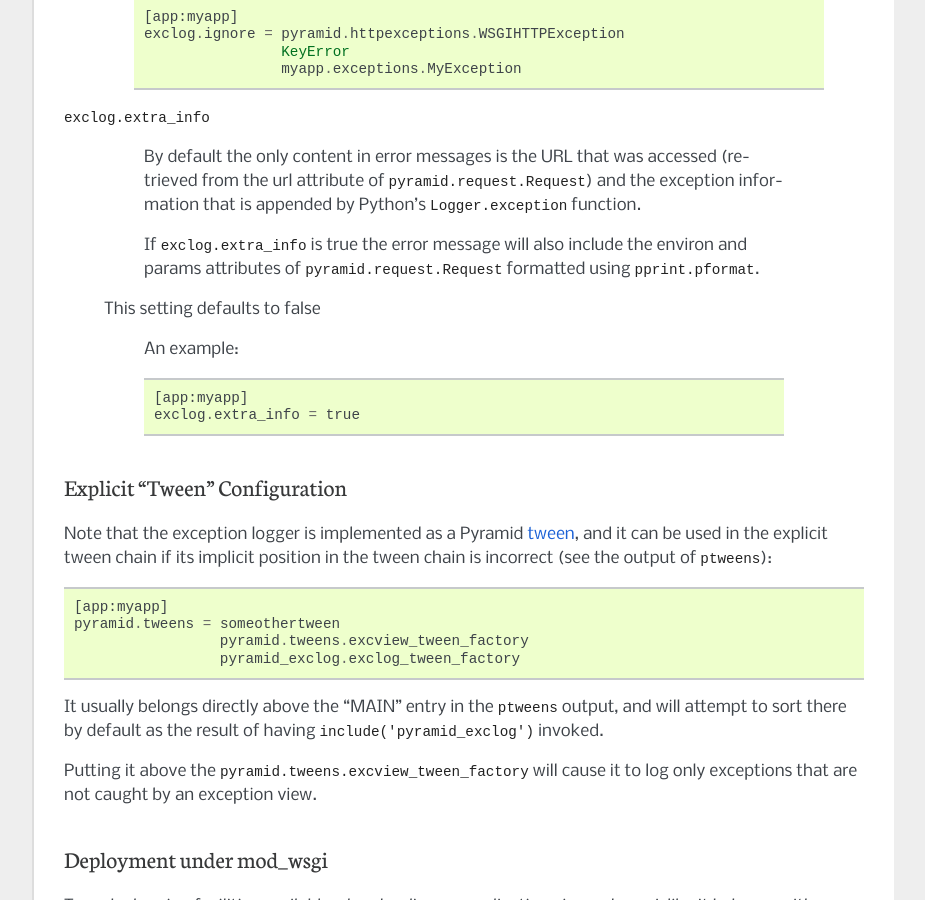
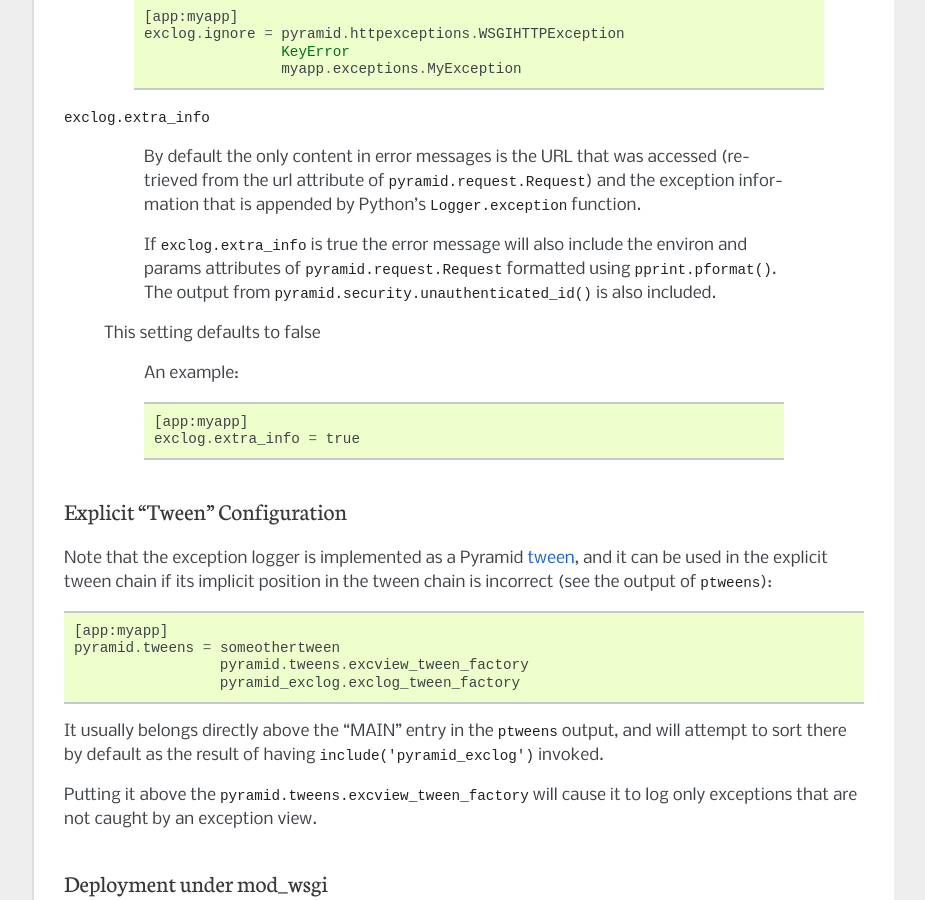
Before and after one commit to Pylons/pyramid_exclog, a Sphinx documentation site: the page built from docs/index.rst, in a window 1280 px wide and 900 px high, scrolled down 4743 px. Shown: the whole window, without its empty margins (198-1123 px from the left). Built offline with Sphinx 7.4.7, drawn with Linux system fonts in a browser that asks for light colours.

Commit message:
Documented adding the user in the message.

```diff
--- a/docs/index.rst
+++ b/docs/index.rst
@@ -290,7 +290,8 @@
 
    If ``exclog.extra_info`` is true the error message will also include
    the environ and params attributes of ``pyramid.request.Request`` formatted
-   using ``pprint.pformat``.
+   using ``pprint.pformat()``. The output from
+   ``pyramid.security.unauthenticated_id()`` is also included.
 
   This setting defaults to false
 
```
